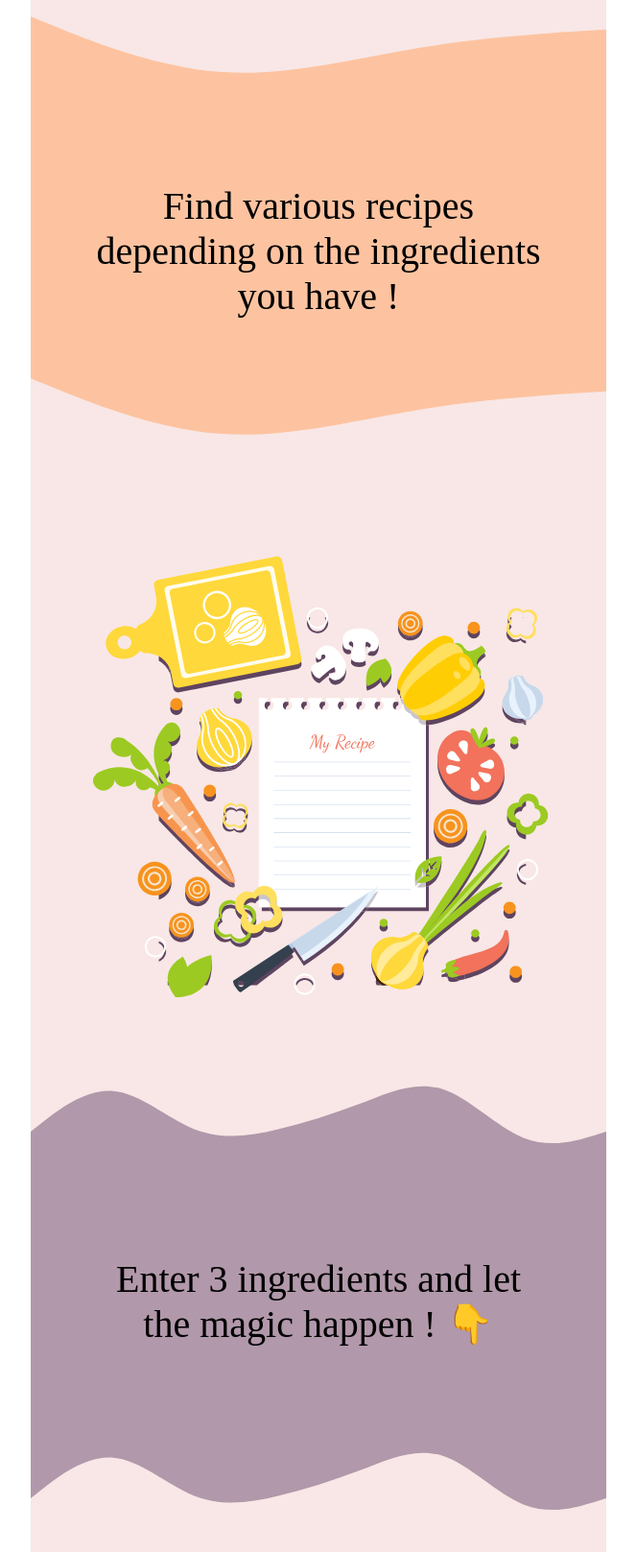
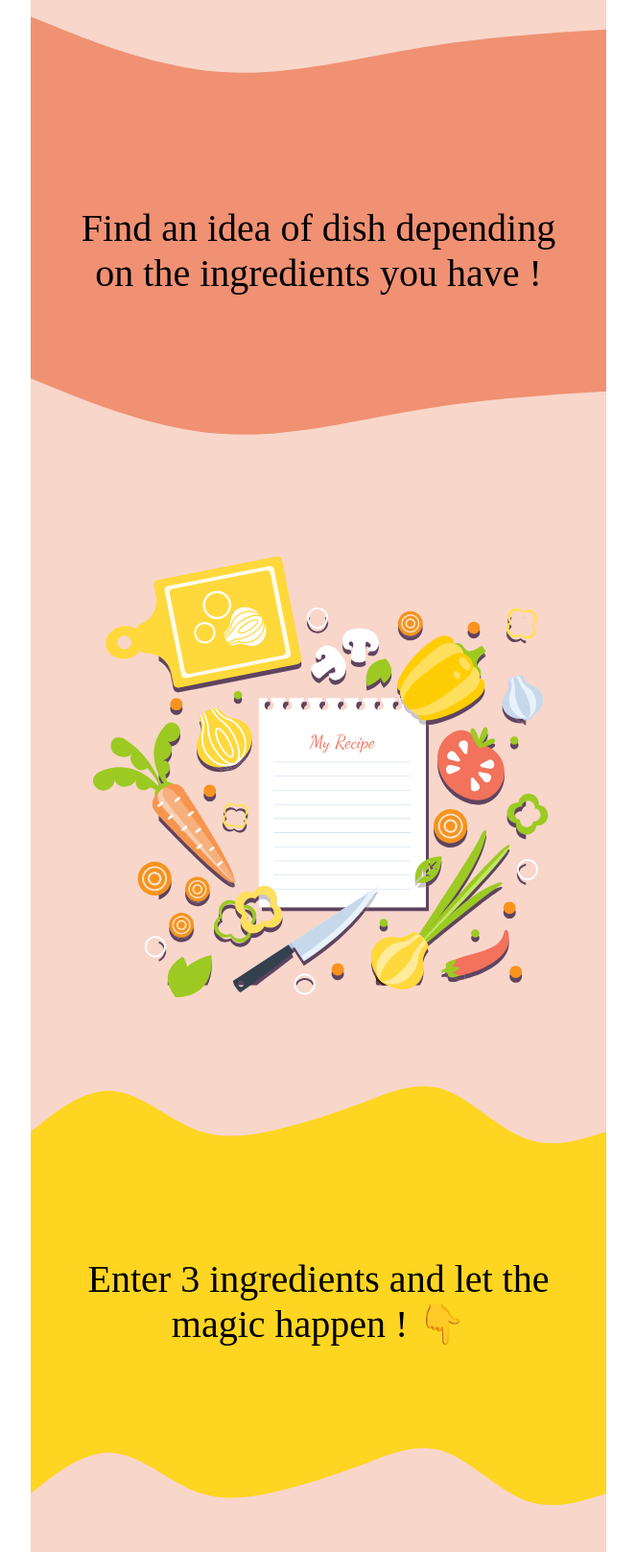
Before and after one commit to PhilippineHdn/recipes-creator, a plain HTML site: page index.html in a window 1280 px wide. Shown: the part 456-2073 px from the top of the page at 96% size, without its empty margins (308-971 px from the left). Drawn offline with Linux system fonts and the light colour scheme; no server answers; grey boxes are pictures that could not be loaded; a web font is replaced by a local one.

Commit message:
Design improvement

```diff
--- a/index.html
+++ b/index.html
@@ -3,41 +3,41 @@
   <head>
     <meta charset="UTF-8">
     <meta name="viewport" content="width=device-width, initial-scale=1.0">
-    <title>Create your recipe !</title>
+    <title>Find your next dish !</title>
     <link rel="stylesheet" href="./style.css">
     <link rel="stylesheet" href="https://fonts.googleapis.com/css?family=Gruppo">
   </head>
   <body>
     <div id="body">
       <img class="picture" src="4.svg">
-      <svg class="wave" xmlns="http://www.w3.org/2000/svg" viewBox="0 0 1440 320"><path fill="#fdc3a0" fill-opacity="1" d="M0,32L80,64C160,96,320,160,480,170.7C640,181,800,139,960,112C1120,85,1280,75,1360,69.3L1440,64L1440,320L1360,320C1280,320,1120,320,960,320C800,320,640,320,480,320C320,320,160,320,80,320L0,320Z"></path></svg>
+      <svg class="wave" xmlns="http://www.w3.org/2000/svg" viewBox="0 0 1440 320"><path fill="#f09173" fill-opacity="1" d="M0,32L80,64C160,96,320,160,480,170.7C640,181,800,139,960,112C1120,85,1280,75,1360,69.3L1440,64L1440,320L1360,320C1280,320,1120,320,960,320C800,320,640,320,480,320C320,320,160,320,80,320L0,320Z"></path></svg>
       <div class="betweenwaves" id="betweenwave1">
-        <p id="sentence">Find various recipes depending on the ingredients you have !</p>
+        <p class="sentence">Find an idea of dish depending on the ingredients you have !</p>
       </div>
-      <svg id="wave2" xmlns="http://www.w3.org/2000/svg" viewBox="0 0 1440 320"><path fill="#fdc3a0" fill-opacity="1" d="M0,32L80,64C160,96,320,160,480,170.7C640,181,800,139,960,112C1120,85,1280,75,1360,69.3L1440,64L1440,0L1360,0C1280,0,1120,0,960,0C800,0,640,0,480,0C320,0,160,0,80,0L0,0Z"></path></svg>
+      <svg class="wave2" xmlns="http://www.w3.org/2000/svg" viewBox="0 0 1440 320"><path fill="#f09173" fill-opacity="1" d="M0,32L80,64C160,96,320,160,480,170.7C640,181,800,139,960,112C1120,85,1280,75,1360,69.3L1440,64L1440,0L1360,0C1280,0,1120,0,960,0C800,0,640,0,480,0C320,0,160,0,80,0L0,0Z"></path></svg>
       <img class="picture" src="5.svg">
-      <svg class="wave" xmlns="http://www.w3.org/2000/svg" viewBox="0 0 1440 320"><path fill="#b198aa" fill-opacity="1" d="M0,192L34.3,165.3C68.6,139,137,85,206,90.7C274.3,96,343,160,411,186.7C480,213,549,203,617,186.7C685.7,171,754,149,823,122.7C891.4,96,960,64,1029,85.3C1097.1,107,1166,181,1234,208C1302.9,235,1371,213,1406,202.7L1440,192L1440,320L1405.7,320C1371.4,320,1303,320,1234,320C1165.7,320,1097,320,1029,320C960,320,891,320,823,320C754.3,320,686,320,617,320C548.6,320,480,320,411,320C342.9,320,274,320,206,320C137.1,320,69,320,34,320L0,320Z"></path></svg>
+      <svg class="wave" xmlns="http://www.w3.org/2000/svg" viewBox="0 0 1440 320"><path fill="#fed521" fill-opacity="1" d="M0,192L34.3,165.3C68.6,139,137,85,206,90.7C274.3,96,343,160,411,186.7C480,213,549,203,617,186.7C685.7,171,754,149,823,122.7C891.4,96,960,64,1029,85.3C1097.1,107,1166,181,1234,208C1302.9,235,1371,213,1406,202.7L1440,192L1440,320L1405.7,320C1371.4,320,1303,320,1234,320C1165.7,320,1097,320,1029,320C960,320,891,320,823,320C754.3,320,686,320,617,320C548.6,320,480,320,411,320C342.9,320,274,320,206,320C137.1,320,69,320,34,320L0,320Z"></path></svg>
       <div class="betweenwaves" id="betweenwave2">
-        <p id="sentence">Enter 3 ingredients and let the magic happen ! 👇</p>
+        <p class="sentence">Enter 3 ingredients and let the magic happen ! 👇</p>
       </div>
-      <svg xmlns="http://www.w3.org/2000/svg" viewBox="0 0 1440 320"><path fill="#b198aa" fill-opacity="1" d="M0,192L34.3,165.3C68.6,139,137,85,206,90.7C274.3,96,343,160,411,186.7C480,213,549,203,617,186.7C685.7,171,754,149,823,122.7C891.4,96,960,64,1029,85.3C1097.1,107,1166,181,1234,208C1302.9,235,1371,213,1406,202.7L1440,192L1440,0L1405.7,0C1371.4,0,1303,0,1234,0C1165.7,0,1097,0,1029,0C960,0,891,0,823,0C754.3,0,686,0,617,0C548.6,0,480,0,411,0C342.9,0,274,0,206,0C137.1,0,69,0,34,0L0,0Z"></path></svg>
+      <svg class="wave2" xmlns="http://www.w3.org/2000/svg" viewBox="0 0 1440 320"><path fill="#fed521" fill-opacity="1" d="M0,192L34.3,165.3C68.6,139,137,85,206,90.7C274.3,96,343,160,411,186.7C480,213,549,203,617,186.7C685.7,171,754,149,823,122.7C891.4,96,960,64,1029,85.3C1097.1,107,1166,181,1234,208C1302.9,235,1371,213,1406,202.7L1440,192L1440,0L1405.7,0C1371.4,0,1303,0,1234,0C1165.7,0,1097,0,1029,0C960,0,891,0,823,0C754.3,0,686,0,617,0C548.6,0,480,0,411,0C342.9,0,274,0,206,0C137.1,0,69,0,34,0L0,0Z"></path></svg>
 
-      <form id="formIngredients">
+      <form id="formIngredients" >
         <label for="firstIngredient">First ingredient</label>
         <input type="text" id="firstIngredient" name="firstIngredient" placeholder="Enter your first ingredient">
         <label for="secondIngredient">Second ingredient</label>
         <input type="text" id="secondIngredient" name="secondIngredient" placeholder="Enter your second ingredient">
         <label for="thirdIngredient">Third ingredient</label>
         <input type="text" id="thirdIngredient" name="thirdIngredient" placeholder="Enter your third ingredient">
-        <input type="submit" value="Submit">
+        <input type="submit" id="submit" value="Submit" onclick="sendForm()">
       </form>
 
-      <svg class="wave" xmlns="http://www.w3.org/2000/svg" viewBox="0 0 1440 320"><path fill="#fdc3a0" fill-opacity="1" d="M0,32L80,64C160,96,320,160,480,170.7C640,181,800,139,960,112C1120,85,1280,75,1360,69.3L1440,64L1440,320L1360,320C1280,320,1120,320,960,320C800,320,640,320,480,320C320,320,160,320,80,320L0,320Z"></path></svg>
+      <svg class="wave" xmlns="http://www.w3.org/2000/svg" viewBox="0 0 1440 320"><path fill="#f09173" fill-opacity="1" d="M0,32L80,64C160,96,320,160,480,170.7C640,181,800,139,960,112C1120,85,1280,75,1360,69.3L1440,64L1440,320L1360,320C1280,320,1120,320,960,320C800,320,640,320,480,320C320,320,160,320,80,320L0,320Z"></path></svg>
       <div class="betweenwaves" id="betweenwave3">
-        <p id="sentence">Here is the recipe you can make ⬇️</p>
-        <div id="recipe"> 🎉</div>
+        <p class="sentence">Here is the dish you can make ⬇️</p>
+        <div id="recipe"></div>
       </div>
-      <svg id="wave2" xmlns="http://www.w3.org/2000/svg" viewBox="0 0 1440 320"><path fill="#fdc3a0" fill-opacity="1" d="M0,32L80,64C160,96,320,160,480,170.7C640,181,800,139,960,112C1120,85,1280,75,1360,69.3L1440,64L1440,0L1360,0C1280,0,1120,0,960,0C800,0,640,0,480,0C320,0,160,0,80,0L0,0Z"></path></svg>
+      <svg class="wave2" xmlns="http://www.w3.org/2000/svg" viewBox="0 0 1440 320"><path fill="#f09173" fill-opacity="1" d="M0,32L80,64C160,96,320,160,480,170.7C640,181,800,139,960,112C1120,85,1280,75,1360,69.3L1440,64L1440,0L1360,0C1280,0,1120,0,960,0C800,0,640,0,480,0C320,0,160,0,80,0L0,0Z"></path></svg>
     </div>
 	  <script src="index.js"></script>
   </body>
--- a/style.css
+++ b/style.css
@@ -1,3 +1,11 @@
+:root {
+    --maincolor: #f09173;
+    --secondcolor: #ffebe1;
+    --thirdcolor: #f8d6ca;
+    --fourthcolor: #d3614b;
+    --fifthcolor: #fed521;
+}
+
 * {
     box-sizing: border-box;
     border: 0;
@@ -6,13 +14,14 @@
 }
 
 #recipe {
-    white-space: pre-wrap;
+    /* white-space: pre-wrap; */
+    font-weight: bold;
 }
 
 #body {
     margin: auto;
     max-width: 600px;
-    background-color: #f8e7e6;
+    background-color: var(--thirdcolor);
     border-radius: 10px;
 }
 
@@ -33,23 +42,23 @@
 }
 
 #betweenwave1, #betweenwave3 {
-    background-color: #fdc3a0;
+    background-color: var(--maincolor);
 }
 
 #betweenwave2 {
-    background-color: #b198aa;
+    background-color: var(--fifthcolor);
 }
 
 .wave {
     margin-bottom: -5px;
 }
 
-#wave2 {
+.wave2 {
     margin-top: -5px;
 }
 
-#sentence, #recipe {
-    width: 80%;
+.sentence, #recipe {
+    width: 90%;
     font-size: 250%;
     text-align: center;
     margin: auto;
@@ -89,7 +98,9 @@ input[type=submit]:hover {
 #formIngredients {
     width: 85%;
     border-radius: 5px;
-    background-color: #fdc3a0;
+    background-color: var(--secondcolor);
     padding: 20px;
     margin: 50px auto;
+    -webkit-box-shadow: 5px 5px 15px 5px #707070;
+    box-shadow: 5px 5px 15px 5px #707070;
   }
```
